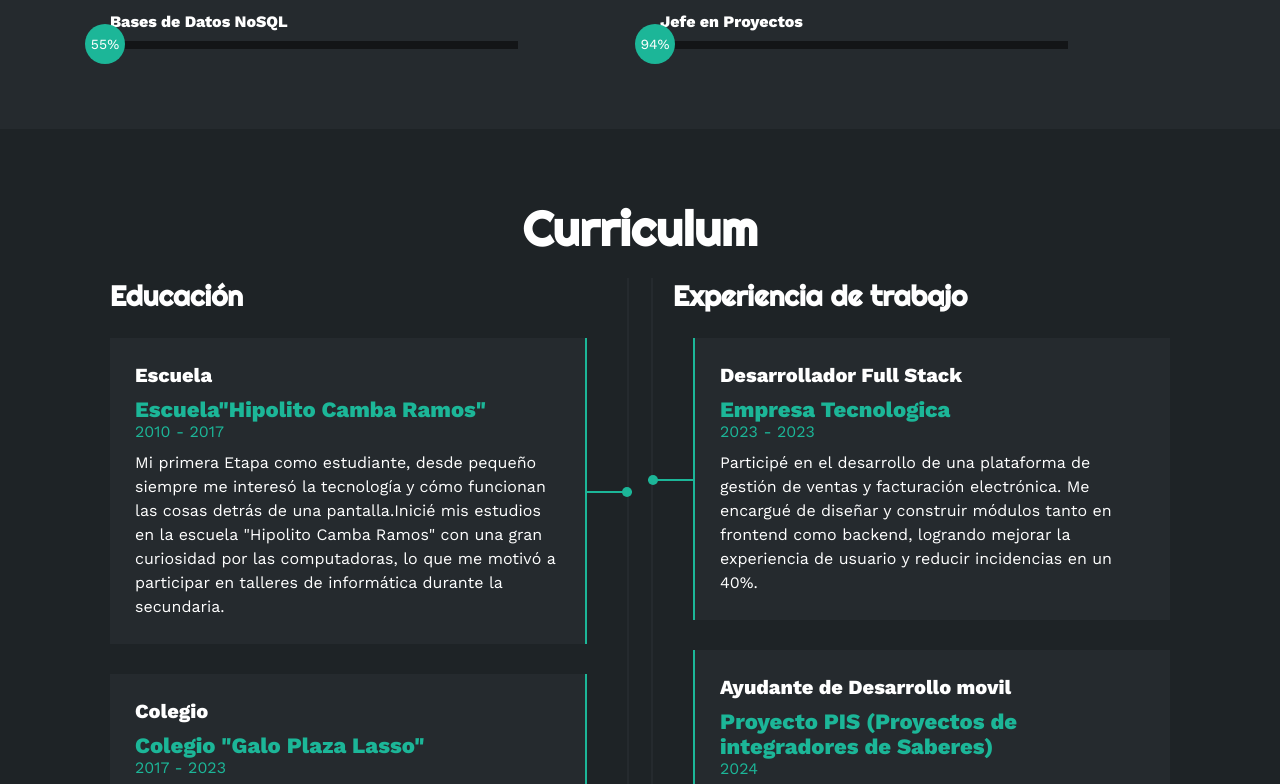
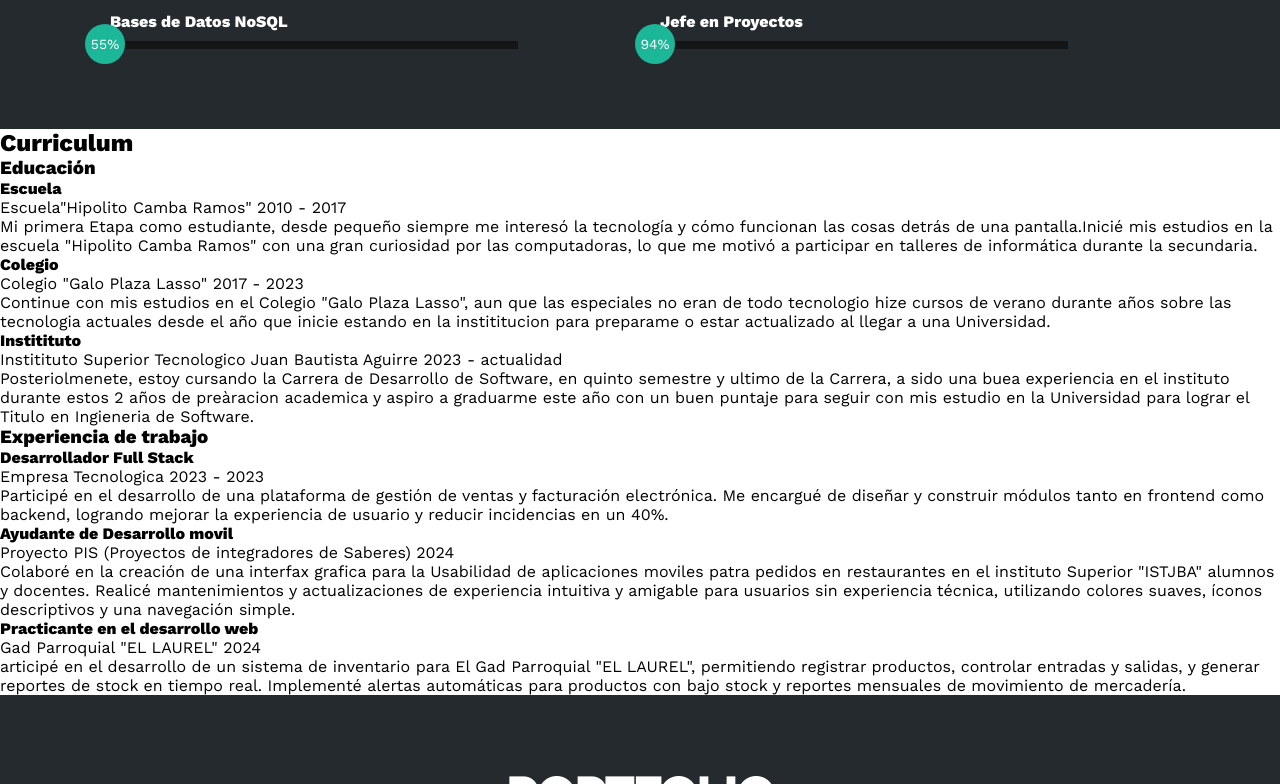
Before and after one commit to pedromtxx/web, a plain HTML site: page index.html in a window 1280 px wide. Shown: the part 1989-2773 px from the top of the page. Drawn offline with nearby package versions, Linux system fonts and the light colour scheme.

Commit message:
Update estilos.css

```diff
--- a/estilos.css
+++ b/estilos.css
@@ -273,6 +273,10 @@ html{
     width: 0%;
     animation: 2s javascript forwards;
 }
+@keyframes javascript {
+    0%{width: 0%;}
+    100%{width: 75%;}
+}
 
 .skills .skill .htmlcss{
     width: 0%;
@@ -353,112 +357,6 @@ html{
 @keyframes JefeenProyectos {
     0%{width: 0%;}
     100%{width: 94%;}
-}
-/* SECCION CURRICULUM */
-.curriculum{
-    background-color: #1e2326;
-    color: #fff;
-    padding: 50px 20px;
-}
-.curriculum .contenido-seccion{
-    max-width: 1100px;
-    margin: auto;
-}
-.curriculum h2{
-    font-size: 48px;
-    font-family: 'Righteous';
-    text-align: center;
-    padding: 20px 0;
-
-}
-.curriculum .fila{
-    display: flex;
-    justify-content: space-between;
-}
-.curriculum .fila .col{
-    width: 49%;
-    padding: 0 20px;
-}
-.curriculum .fila .col h3{
-    font-size: 28px;
-    font-family: 'Righteous';
-    margin-bottom: 25px;
-}
-.curriculum .fila .izquierda{
-    border-right: 2px solid #252A2E;
-}
-.curriculum .fila .derecha{
-    border-left: 2px solid #252A2E;
-}
-.curriculum .fila .item{
-    padding: 25px;
-    margin-bottom: 30px;
-    background-color: #252A2E;
-    position: relative;
-}
-.curriculum .fila .item h4{
-    font-size: 20px;
-    margin-bottom: 10px;
-}
-.curriculum .fila .item .casa{
-    color: #1CB698;
-    font-size: 22px;
-    font-weight: bold;
-    display: block;
-}
-.curriculum .fila .item .fecha{
-    display: block;
-    color: #1CB698;
-    margin-bottom: 10px;
-}
-.curriculum .fila .item p{
-    line-height: 24px;
-}
-.curriculum .fila .izq{
-    border-right: 2px solid #1CB698;
-    margin-right: 20px;
-}
-.curriculum .fila .der{
-    border-left: 2px solid #1CB698;
-    margin-left: 20px;
-}
-.curriculum .fila .item .conectori{
-    height: 2px;
-    background-color: #1CB698;
-    width: 47px;
-    position: absolute;
-    top: 50%;
-    right: -47px;
-    z-index: 5;
-}
-.curriculum .fila .item .conectori .circuloi{
-    display: block;
-    height: 10px;
-    width: 10px;
-    border-radius: 50%;
-    background-color: #1CB698;
-    float: right;
-    position: relative;
-    bottom: 4px;
-}
-.curriculum .fila .item .conectord{
-    height: 2px;
-    background-color: #1CB698;
-    width: 47px;
-    position: absolute;
-    top: 50%;
-    left: -47px;
-    z-index: 5;
-}
-.curriculum .fila .item .conectord .circulod{
-    display: block;
-    height: 10px;
-    width: 10px;
-    border-radius: 50%;
-    background-color: #1CB698;
-    float: left;
-    position: relative;
-    bottom: 4px;
 }
 /* SECCION PORTFOLIO */
 .portfolio{
```
